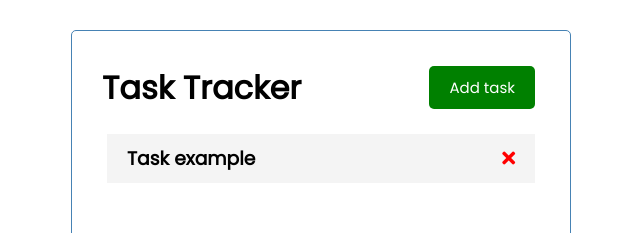
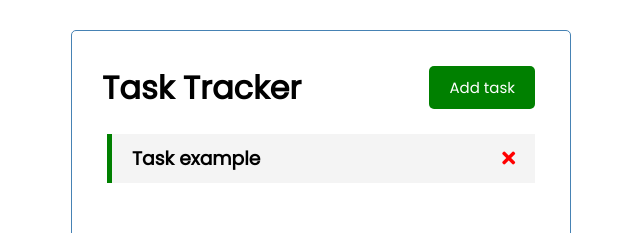
Before and after one commit to IssamLynx/TaskTracker, a Vue app: page / in a window 1280 px wide. Shown: the top 233 px of the page, without its empty margins (319-959 px from the left). Built offline with nearby package versions, Linux system fonts and the light colour scheme.

Commit message:
Added toggle reminder on double click

```diff
--- a/src/App.vue
+++ b/src/App.vue
@@ -1,7 +1,7 @@
 <template>
 <div class="container">
 <Header title="Task Tracker"/>
-<Tasks @delete-task="deleteTask" :tasks="tasks" />
+<Tasks @toggle-reminder="toggleReminder" @delete-task="deleteTask" :tasks="tasks" />
 </div>
 </template>
 
@@ -17,8 +17,13 @@
   },
   methods:{
     deleteTask(id){
+      if(confirm("Are you sure?")) {
       this.tasks = this.tasks.filter((task)=> task.id !== id)
     }
+  },
+  toggleReminder(id){
+    this.tasks = this.tasks.map((task)=> task.id ==id ? {...task, reminder:!task.reminder}: task)
+  }
   },
     data(){
       return {
@@ -31,6 +36,7 @@
         {
           id:"1",
           text:"Task example",
+          reminder:true,
         }
       ]
     }
--- a/src/components/Task.vue
+++ b/src/components/Task.vue
@@ -1,5 +1,5 @@
 <template>
-    <div :class="[task.reminder ? 'reminder' : '', 'task']"
+    <div @dblclick="$emit('toggle-reminder',task.id)" :class="[task.reminder ? 'reminder' : '', 'task']"
 >
     <h3>{{ task.text }}
       <i @click="$emit('delete-task',task.id)" class="fas fa-times"></i>
--- a/src/components/Tasks.vue
+++ b/src/components/Tasks.vue
@@ -1,6 +1,6 @@
 <template>
     <div :key="task.id" v-for="task in tasks">
-    <Task @delete-task="$emit('delete-task',task.id)" :task="task" />
+    <Task @toggle-reminder="$emit('toggle-reminder',task.id)" @delete-task="$emit('delete-task',task.id)" :task="task" />
     </div>
 </template>
 
@@ -14,6 +14,7 @@
     components:{
         Task,
     },
+    emits:["delete-task","toggle-reminder"],
 }
 </script>
 <style>
```
